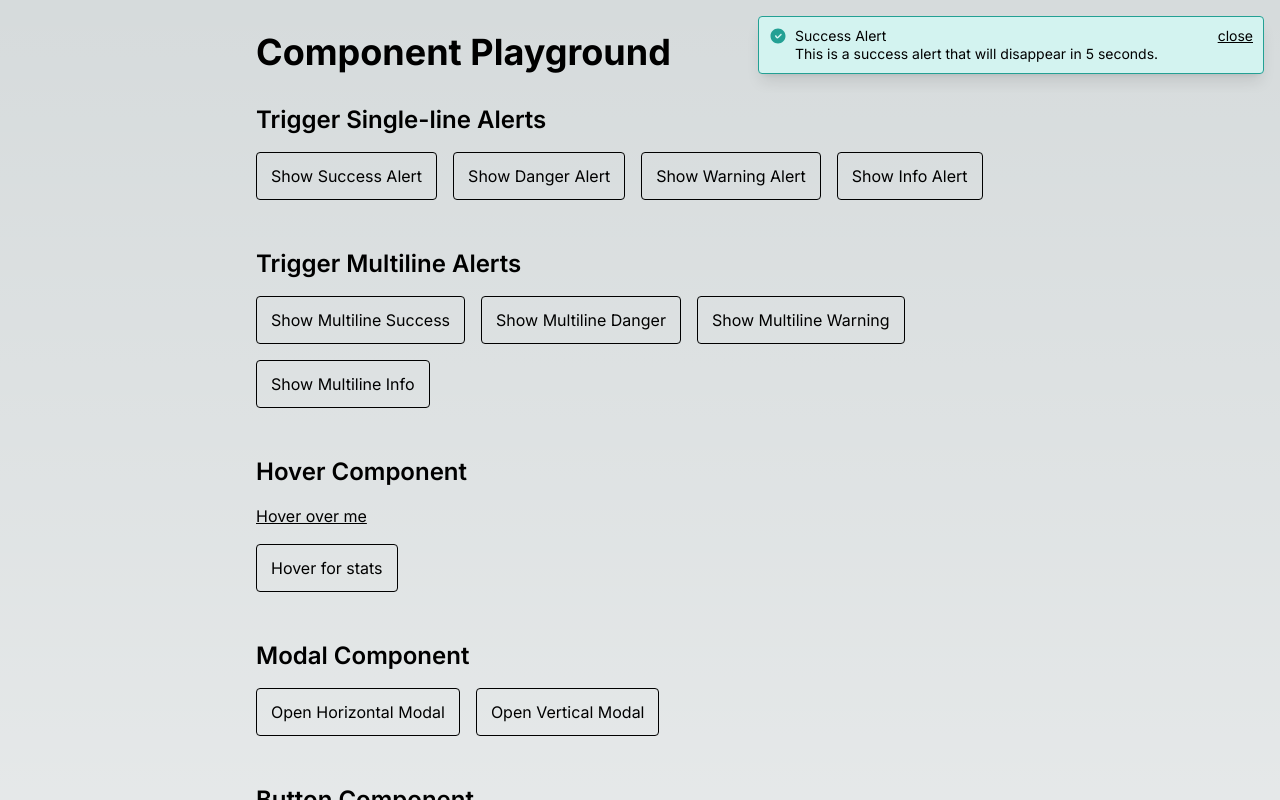
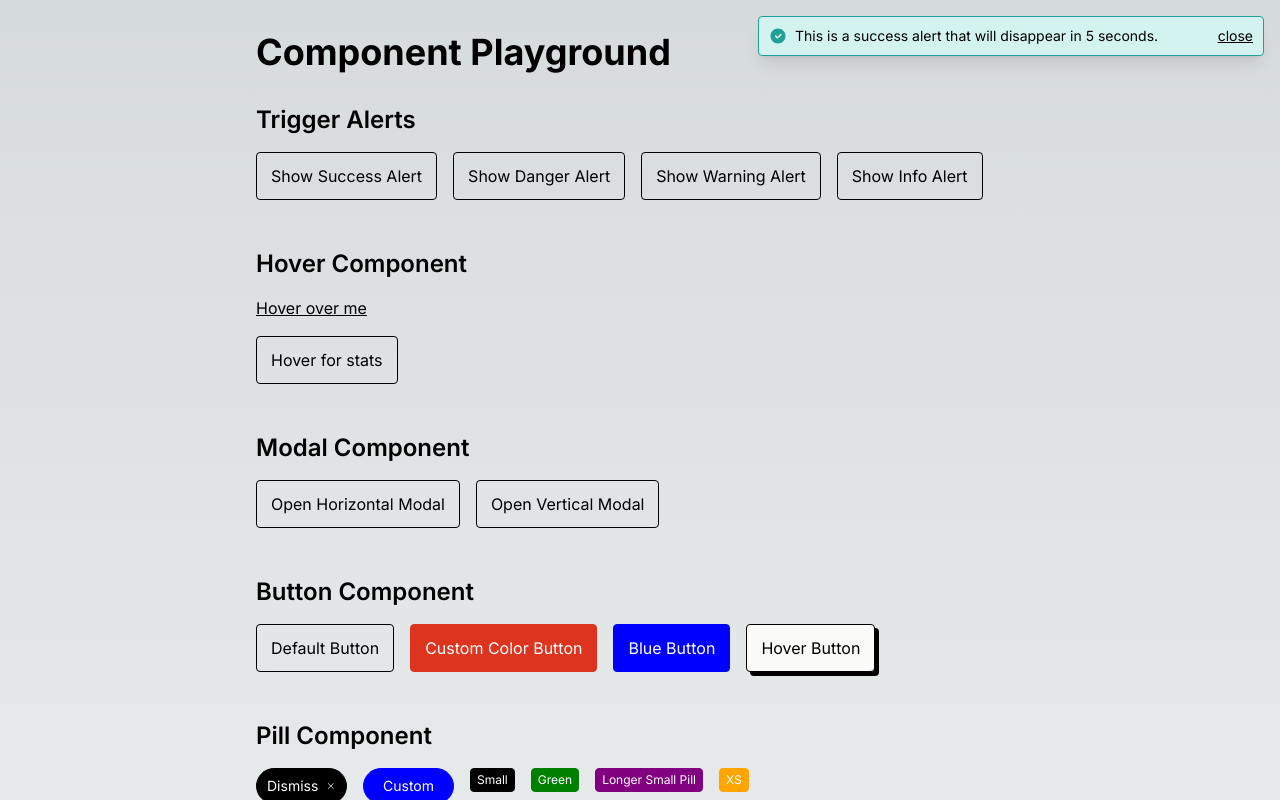
Before and after one commit to m2rads/financial-calendar, a Next.js app: page /playground in a window 1280 px wide. Both pictures are taken after a click on the button "Show Success Alert". Shown: the top 800 px of the page. Built offline with nearby package versions, Linux system fonts and the light colour scheme.

Commit message:
refactor: simply alert component

```diff
--- a/app/playground/page.tsx
+++ b/app/playground/page.tsx
@@ -1,7 +1,7 @@
 'use client'
 
 import React, { useState } from 'react';
-import { Alert, AlertTitle, AlertDescription, AlertClose } from '@/components/ui/alert';
+import { Alert, AlertDescription, AlertClose } from '@/components/ui/alert';
 import { Button } from '@/components/ui/button';
 import { Hover } from '@/components/ui/hover';
 import { Modal } from '@/components/ui/modal';
@@ -9,7 +9,26 @@ import { Pill } from '@/components/ui/pill';
 import { Checkbox } from '@/components/ui/checkbox';
 import { Toggle } from '@/components/ui/toggle';
 import { RadioButtonCard } from '@/components/ui/radioButtonCard';
-import { SaveIcon } from '@/components/icons';
+import { SaveIcon, CheckCircleFill, SolidXCircle, SolidShieldExclamation, SolidExclamationCircle } from '@/components/icons';
+
+const alertVariants = {
+  success: {
+    className: "bg-[rgba(211,243,240,1)] border-[#23A094]",
+    icon: <CheckCircleFill className="text-[#23A094]" />,
+  },
+  danger: {
+    className: "bg-[rgba(248,214,210,1)] border-[#DC341E]",
+    icon: <SolidXCircle className="text-[#DC341E]" />,
+  },
+  warning: {
+    className: "bg-[rgba(253,244,208,1)] border-[#FFC900]",
+    icon: <SolidShieldExclamation className="text-[#FFC900]" />,
+  },
+  info: {
+    className: "bg-[rgba(233,238,250,1)] border-[#90A8ED]",
+    icon: <SolidExclamationCircle className="text-[#90A8ED]" />,
+  },
+};
 
 export default function Playground() {
   const [alerts, setAlerts] = useState<React.ReactNode[]>([]);
@@ -29,38 +48,19 @@ export default function Playground() {
   });
   const [selectedRadio, setSelectedRadio] = useState<string | null>(null);
 
-  const handleButtonClick = (variant: 'default' | 'success' | 'danger' | 'warning' | 'info', multiline: boolean = false) => {
+  const handleButtonClick = (variant: keyof typeof alertVariants) => {
     const newAlert = (
-      <Alert key={Date.now()} variant={variant}>
-        <div className="flex justify-between items-start w-full">
-          <div>
-            <AlertTitle>{`${variant.charAt(0).toUpperCase() + variant.slice(1)} Alert`}</AlertTitle>
+      <Alert key={Date.now()} className={alertVariants[variant].className} icon={alertVariants[variant].icon}>
         <AlertDescription>
-              {multiline
-                ? `I'm a multiline alert message and I have buttons too! I provide detailed messages to help users understand what's going on and capture the attention of the user in an intrusive way. I can have links too!`
-                : `This is a ${variant} alert that will disappear in 5 seconds.`}
+          This is a {variant} alert that will disappear in 5 seconds.
         </AlertDescription>
-            {multiline && (
-              <div className="flex flex-row justify-start items-start gap-2 w-full mt-3">
-                <Button onClick={() => console.log('Action 1 clicked')} variant="default" size="default">
-                  Button
-                </Button>
-                <Button onClick={() => console.log('Action 2 clicked')} variant="default" size="default" className="bg-black text-white">
-                  Button
-                </Button>
-              </div>
-            )}
-          </div>
         <AlertClose onClick={() => setAlerts(currentAlerts => currentAlerts.filter(a => a !== newAlert))} />
-        </div>
       </Alert>
     );
     setAlerts(currentAlerts => [...currentAlerts, newAlert]);
-    if (!multiline) {
     setTimeout(() => {
       setAlerts(currentAlerts => currentAlerts.filter(a => a !== newAlert));
     }, 5000);
-    }
   };
 
   const openModal = (variant: 'horizontal' | 'vertical') => {
@@ -86,22 +86,12 @@ export default function Playground() {
         <h1 className="text-4xl font-bold mb-8">Component Playground</h1>
 
         <section className="space-y-4 mb-12">
-          <h2 className="text-2xl font-semibold">Trigger Single-line Alerts</h2>
+          <h2 className="text-2xl font-semibold">Trigger Alerts</h2>
           <div className="flex flex-wrap gap-4">
             <Button onClick={() => handleButtonClick('success')}>Show Success Alert</Button>
             <Button onClick={() => handleButtonClick('danger')}>Show Danger Alert</Button>
             <Button onClick={() => handleButtonClick('warning')}>Show Warning Alert</Button>
             <Button onClick={() => handleButtonClick('info')}>Show Info Alert</Button>
-          </div>
-        </section>
-
-        <section className="space-y-4 mb-12">
-          <h2 className="text-2xl font-semibold">Trigger Multiline Alerts</h2>
-          <div className="flex flex-wrap gap-4">
-            <Button onClick={() => handleButtonClick('success', true)}>Show Multiline Success</Button>
-            <Button onClick={() => handleButtonClick('danger', true)}>Show Multiline Danger</Button>
-            <Button onClick={() => handleButtonClick('warning', true)}>Show Multiline Warning</Button>
-            <Button onClick={() => handleButtonClick('info', true)}>Show Multiline Info</Button>
           </div>
         </section>
 
--- a/components/ui/alert.tsx
+++ b/components/ui/alert.tsx
@@ -1,56 +1,25 @@
 import * as React from "react"
-import { cva, type VariantProps } from "class-variance-authority"
 import { cn } from "@/lib/utils"
-import { CheckCircleFill, SolidXCircle, SolidShieldExclamation, SolidExclamationCircle } from "@/components/icons"
 
-const alertVariants = cva(
-  "relative w-full max-w-[538px] p-2.5 border border-solid rounded box-border shadow-lg transition-all duration-300 mb-[3px]",
-  {
-    variants: {
-      variant: {
-        default: "border-black bg-white",
-        success: "bg-[rgba(211,243,240,1)] border-[#23A094]",
-        danger: "bg-[rgba(248,214,210,1)] border-[#DC341E]",
-        warning: "bg-[rgba(253,244,208,1)] border-[#FFC900]",
-        info: "bg-[rgba(233,238,250,1)] border-[#90A8ED]",
-      },
-    },
-    defaultVariants: {
-      variant: "default",
-    },
-  }
-)
-
-export type AlertProps = React.HTMLAttributes<HTMLDivElement> &
-  VariantProps<typeof alertVariants>
+export interface AlertProps extends React.HTMLAttributes<HTMLDivElement> {
+  icon?: React.ReactNode;
+}
 
 const Alert = React.forwardRef<HTMLDivElement, AlertProps>(
-  ({ className, variant, ...props }, ref) => {
-    const icon = React.useMemo(() => {
-      switch (variant) {
-        case "success":
-          return <CheckCircleFill className="text-[#23A094]" />;
-        case "danger":
-          return <SolidXCircle className="text-[#DC341E]" />;
-        case "warning":
-          return <SolidShieldExclamation className="text-[#FFC900]" />;
-        case "info":
-          return <SolidExclamationCircle className="text-[#90A8ED]" />;
-        default:
-          return null;
-      }
-    }, [variant]);
-
+  ({ className, children, icon, ...props }, ref) => {
     return (
       <div
         ref={ref}
         role="alert"
-        className={cn(alertVariants({ variant }), className)}
+        className={cn(
+          "flex items-start gap-2 w-full max-w-[538px] p-2.5 border border-solid rounded box-border shadow-lg transition-all duration-300 mb-[3px]",
+          className
+        )}
         {...props}
       >
-        <div className="flex flex-row items-start gap-2 w-full">
-          {icon && <div className="flex-shrink-0 text-lg">{icon}</div>}
-          <div className="flex-grow">{props.children}</div>
+        {icon && <div className="flex-shrink-0 text-lg">{icon}</div>}
+        <div className="flex-grow flex justify-between items-start">
+          {children}
         </div>
       </div>
     )
@@ -58,23 +27,11 @@ const Alert = React.forwardRef<HTMLDivElement, AlertProps>(
 )
 Alert.displayName = "Alert"
 
-const AlertTitle = React.forwardRef<
-  HTMLHeadingElement,
-  React.HTMLAttributes<HTMLHeadingElement>
+const AlertDescription = React.forwardRef<
+  HTMLParagraphElement,
+  React.HTMLAttributes<HTMLParagraphElement>
 >(({ className, ...props }, ref) => (
-  <h5
-    ref={ref}
-    className={cn("text-sm leading-[130%] font-mabry-pro font-[400]", className)}
-    {...props}
-  />
-))
-AlertTitle.displayName = "AlertTitle"
-
-const AlertDescription = React.forwardRef<
-  HTMLDivElement,
-  React.HTMLAttributes<HTMLDivElement>
->(({ className, ...props }, ref) => (
-  <div
+  <p
     ref={ref}
     className={cn("text-sm leading-[130%] font-mabry-pro font-[400]", className)}
     {...props}
@@ -85,11 +42,10 @@ AlertDescription.displayName = "AlertDescription"
 const AlertClose = React.forwardRef<
   HTMLButtonElement,
   React.ButtonHTMLAttributes<HTMLButtonElement>
->(({ className, onClick, ...props }, ref) => (
+>(({ className, ...props }, ref) => (
   <button
     ref={ref}
-    onClick={onClick}
-    className={cn("text-sm leading-[130%] font-mabry-pro font-[400] underline cursor-pointer ml-2", className)}
+    className={cn("text-sm leading-[130%] font-mabry-pro font-[400] underline cursor-pointer ml-2 flex-shrink-0", className)}
     {...props}
   >
     close
@@ -97,4 +53,4 @@ const AlertClose = React.forwardRef<
 ))
 AlertClose.displayName = "AlertClose"
 
-export { Alert, AlertTitle, AlertDescription, AlertClose }
+export { Alert, AlertDescription, AlertClose }
```
Lines whose indentation alone changed are shown as unchanged.
